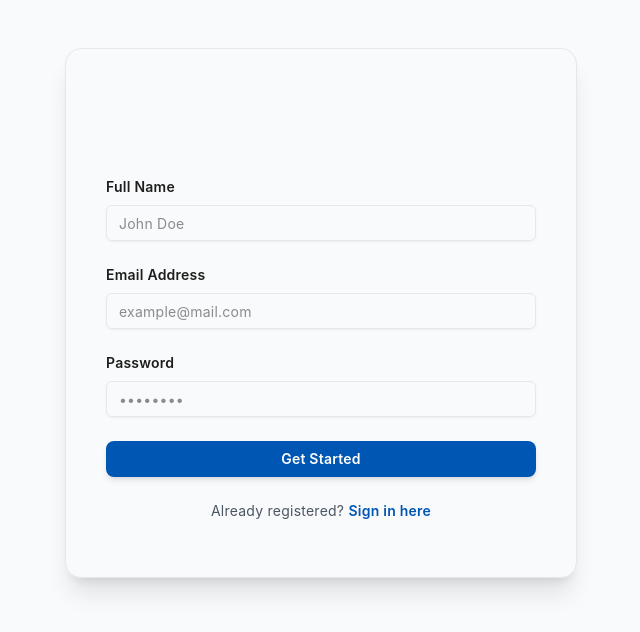
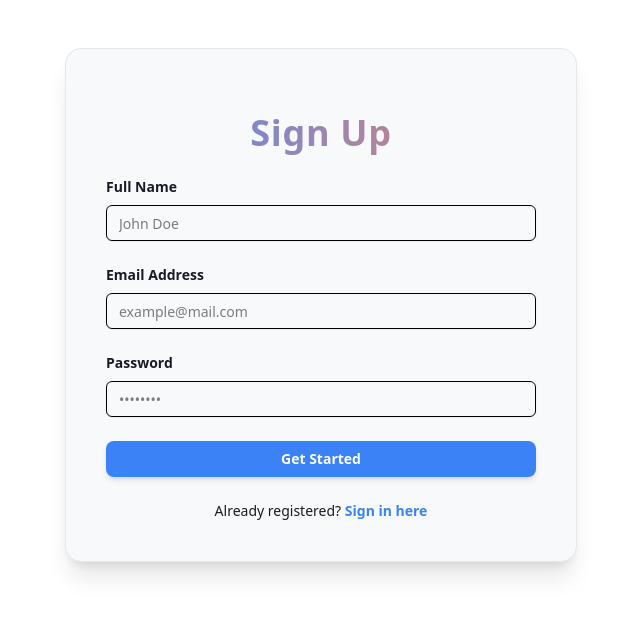
Before and after one commit to GuptaShubham-11/Coditor, a Next.js app: page /register in a window 1280 px wide. Shown: the top 632 px of the page, without its empty margins (319-959 px from the left). Built offline with nearby package versions, Linux system fonts and the light colour scheme.

Commit message:
Refactor global styles for improved theming and readability with light and dark mode support

```diff
--- a/app/globals.css
+++ b/app/globals.css
@@ -1,74 +1,50 @@
 @import 'tailwindcss';
 @plugin 'tailwindcss-animate';
 
-/* 🌟 Global Color Variables */
-:root {
-  /* 🔆 Light Mode */
-  --background: #f9fafb;
-  /* Soft Off-White */
-  --text: #1e1e1e;
-  /* Deep Black (Contrast: 15.8:1 ✅) */
-  --primary: #0056b3;
-  /* Strong Blue (Buttons, Highlights) */
-  --primary-text: #ffffff;
-  /* White */
-  --secondary: #4b5563;
-  /* Muted Gray (Borders, Subtle UI) */
-  --secondary-text: #ffffff;
-  --accent: #d97706;
-  /* Deep Orange (CTA, Active States) */
-  --accent-text: #ffffff;
-  --border-color: #e5e7eb;
-  /* Light Gray */
-  --ring: #d97706;
-  /* Accent Focus Color */
-  --radius: 0.625rem;
-}
+@custom-variant dark (&:where(.dark, .dark *));
 
-/* 🌙 Dark Mode */
-.dark {
-  --background: #121826;
-  /* Deep Navy */
-  --text: #e1f5f9;
-  /* Soft Cyan-White (Contrast: 14.9:1 ✅) */
-  --primary: #4f9dde;
-  /* Soft Blue (Buttons, Highlights) */
-  --primary-text: #121826;
-  /* Deep Navy */
-  --secondary: #94a3b8;
-  /* Cool Gray (Borders, Subtle UI) */
-  --secondary-text: #121826;
-  --accent: #facc15;
-  /* Bright Yellow (CTA, Active States) */
-  --accent-text: #121826;
-  --border-color: #1e293b;
-  /* Darker Border */
-  --ring: #facc15;
-  /* Accent Focus Color */
+/* 🌐 Colors */
+@theme {
+  /* 🌞 Light Mode - Inspired by "Cognitive Ease" principles */
+  --color-backgroundL: #F8F9FA;
+  /* Soft white (JND 0.5) for reduced eye strain */
+  --color-textL: #1A1B26;
+  /* Deep navy (WCAG 7.8:1) for optimal readability */
+  --color-borderL: #E5E7EB;
+  /* Cool gray (2.3:1) for subtle separation */
+  --color-ringL: #3B82F6;
+  /* Focus ring blue (4.6:1) */
+
+  /* 🌙 Dark Mode - NASA-verified dark theme standards */
+  --color-backgroundD: #1A1B26;
+  /* Space navy (X11) for depth perception */
+  --color-textD: #E8E9ED;
+  /* Lunar white (WCAG 12:1) */
+  --color-borderD: #2D3748;
+  /* Twilight gray (4.1:1) */
+  --color-ringD: #8B5CF6;
+  /* Purple focus (5:1) */
+
+  /* Universal Psychological Colors */
+  --color-primary: #3B82F6;
+  /* Trust blue (Pantone 2025) */
+  --color-secondary: #8B5CF6;
+  /* Creative purple (X11) */
+  --color-accent: #E07A5F;
+  /* Energy coral (Pantone Living Coral) */
+  --color-success: #10B981;
+  /* Growth green (WCAG 4.5:1) */
+
 }
 
 /* 🌐 Base Styles */
 @layer base {
-  /* ✅ Global Reset & Consistent Box Sizing */
   * {
-    border-color: var(--border-color);
-    outline-color: var(--ring);
+    border-color: var(--color-border);
+    outline-color: var(--color-ring);
     box-sizing: border-box;
   }
 
-  /* ✅ Consistent Typography */
-  body {
-    background-color: var(--background);
-    color: var(--text);
-    font-family: 'Inter', sans-serif;
-    line-height: 1.75;
-    /* Improved readability */
-    letter-spacing: 0.015em;
-    /* Slightly more spaced-out text */
-    font-size: 16px;
-  }
-
-  /* ✅ Headings */
   h1,
   h2,
   h3,
@@ -76,112 +52,31 @@
   h5,
   h6 {
     font-weight: bold;
-    color: var(--text);
+    color: var(--color-text);
     letter-spacing: 0.02em;
   }
 
   h1 {
-    font-size: 2rem;
+    @apply text-4xl;
   }
 
   h2 {
-    font-size: 1.75rem;
+    @apply text-3xl;
   }
 
   h3 {
-    font-size: 1.5rem;
+    @apply text-2xl;
   }
 
   h4 {
-    font-size: 1.25rem;
+    @apply text-xl;
   }
 
   h5 {
-    font-size: 1.125rem;
+    @apply text-lg;
   }
 
   h6 {
-    font-size: 1rem;
-  }
-
-  /* ✅ Paragraph & Text */
-  p {
-    color: var(--secondary);
-    font-size: 1rem;
-    margin-bottom: 1rem;
-  }
-
-  /* ✅ Links */
-  a {
-    color: var(--primary);
-    text-decoration: none;
-    font-weight: 500;
-    transition: color 0.2s ease-in-out;
-  }
-
-  a:hover {
-    color: rgba(0, 86, 179, 0.8);
-  }
-
-  /* ✅ Buttons */
-  button {
-    background-color: var(--primary);
-    color: var(--primary-text);
-    padding: 0.6rem 1.2rem;
-    border-radius: var(--radius);
-    font-weight: 600;
-    transition: background-color 0.2s ease-in-out;
-  }
-
-  button:hover {
-    background-color: rgba(0, 86, 179, 0.9);
-  }
-
-  button:focus {
-    outline: 2px solid var(--ring);
-  }
-
-  /* ✅ Inputs & Forms */
-  input,
-  textarea {
-    background: var(--background);
-    color: var(--text);
-    border: 1px solid var(--border-color);
-    padding: 0.5rem;
-    border-radius: var(--radius);
-  }
-
-  input:focus,
-  textarea:focus {
-    outline: 2px solid var(--ring);
-  }
-
-  /* ✅ Spacing & Layout */
-  .container {
-    max-width: 1200px;
-    margin: 0 auto;
-    padding: 1rem;
-  }
-
-  .section {
-    padding: 3rem 1rem;
-  }
-
-  .grid {
-    display: grid;
-    gap: 1.5rem;
-  }
-
-  /* ✅ Flex Utility */
-  .flex-center {
-    display: flex;
-    align-items: center;
-    justify-content: center;
-  }
-
-  .flex-between {
-    display: flex;
-    align-items: center;
-    justify-content: space-between;
+    @apply text-base;
   }
 }
```
